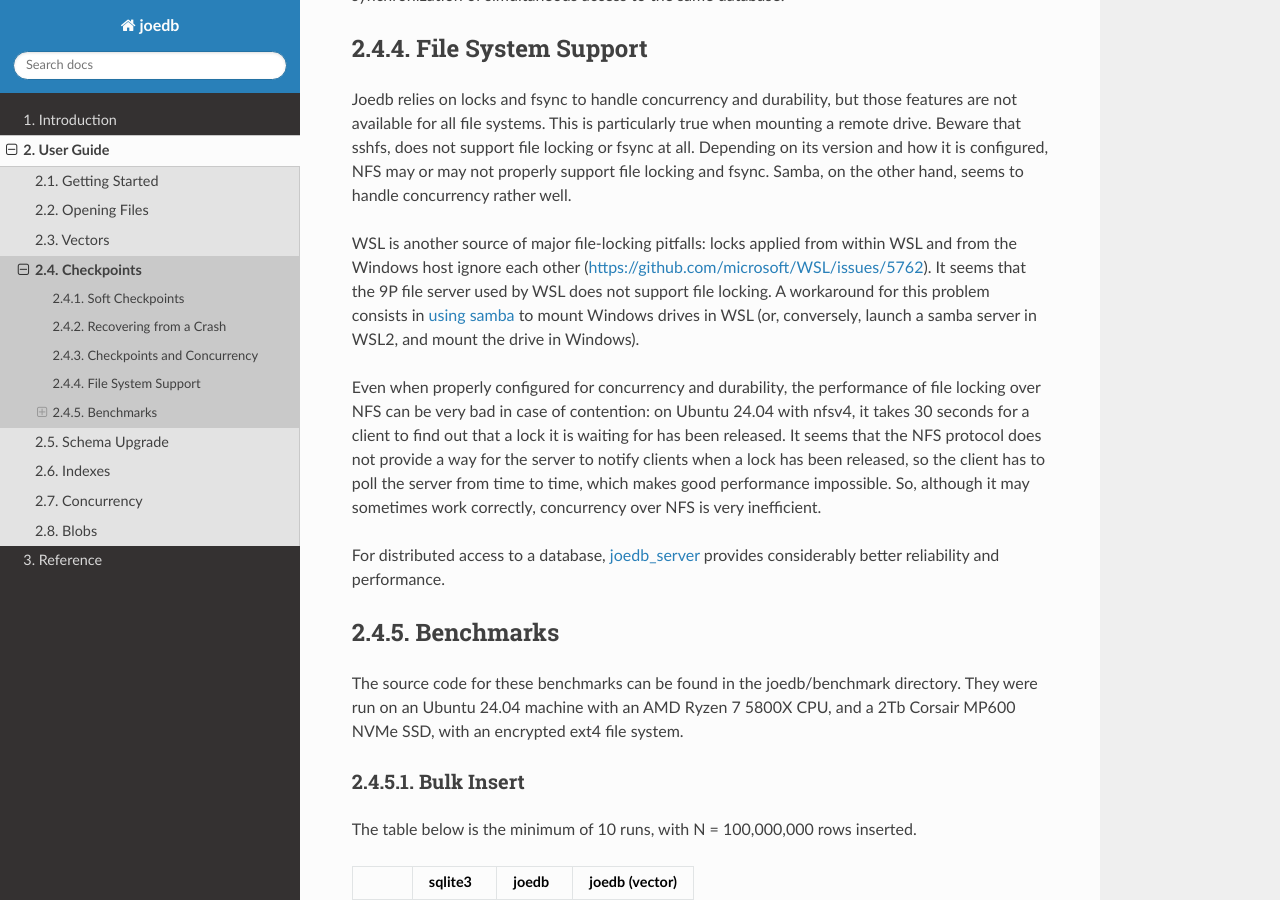
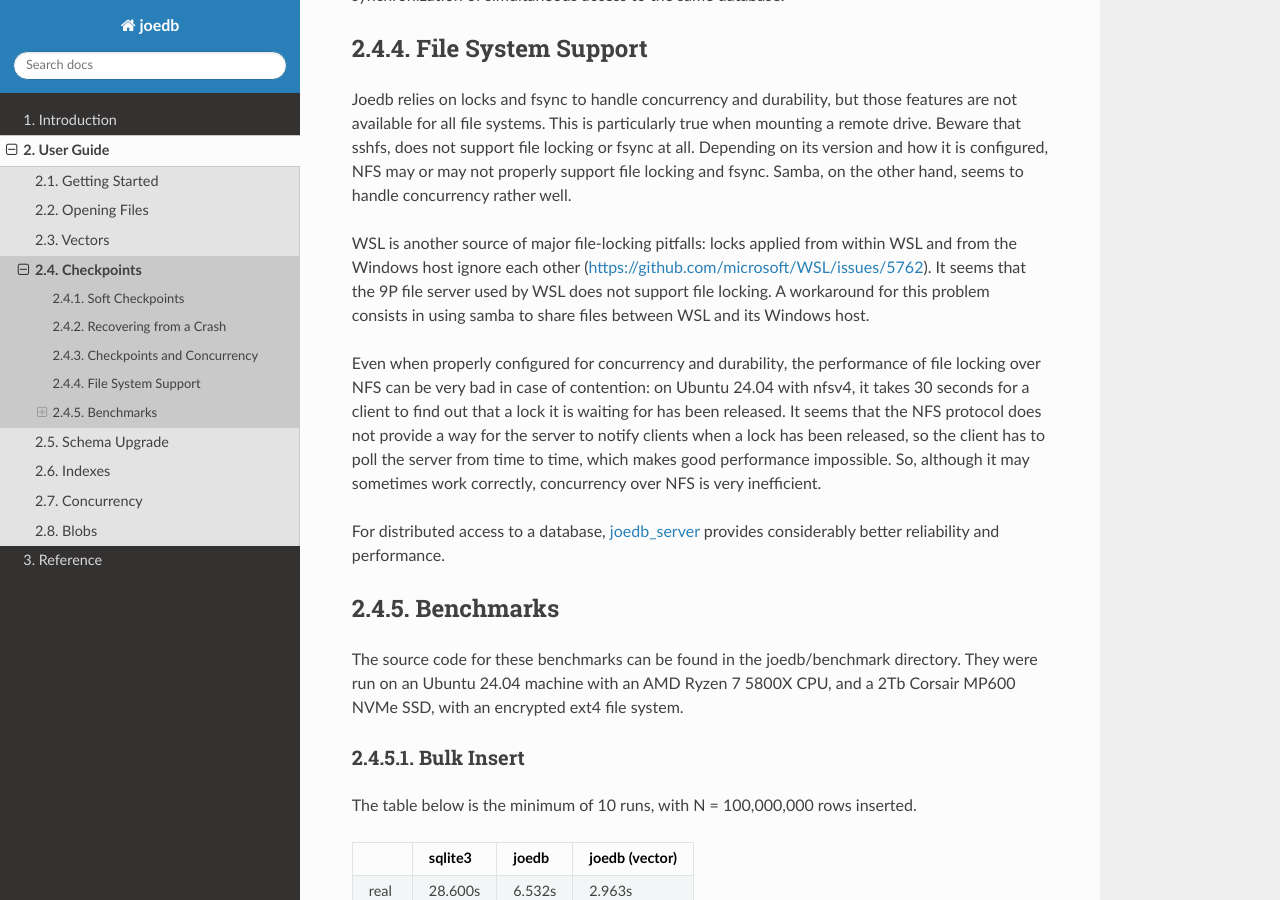
Before and after one commit to Remi-Coulom/joedb, a Sphinx documentation site: the page built from doc/source/checkpoints.rst, in a window 1280 px wide and 900 px high, scrolled down 1499 px. Built offline with Sphinx 7.4.7 and the Read the Docs theme 3.1.0, drawn with Linux system fonts in a browser that asks for light colours; formulas are drawn with MathJax 3; cross-references to code outside the pages are shown as plain code.

Commit message:
shorten doc

```diff
--- a/doc/source/checkpoints.rst
+++ b/doc/source/checkpoints.rst
@@ -84,10 +84,7 @@ WSL is another source of major file-locking pitfalls: locks applied from within
 WSL and from the Windows host ignore each other
 (`<https://github.com/microsoft/WSL/issues/5762>`_). It seems that the 9P file
 server used by WSL does not support file locking. A workaround for this problem
-consists in `using samba
-<https://documentation.ubuntu.com/server/how-to/samba/mount-cifs-shares-permanently/index.html>`_
-to mount Windows drives in WSL (or, conversely, launch a samba server in WSL2,
-and mount the drive in Windows).
+consists in using samba to share files between WSL and its Windows host.
 
 Even when properly configured for concurrency and durability, the performance
 of file locking over NFS can be very bad in case of contention: on Ubuntu 24.04
```
